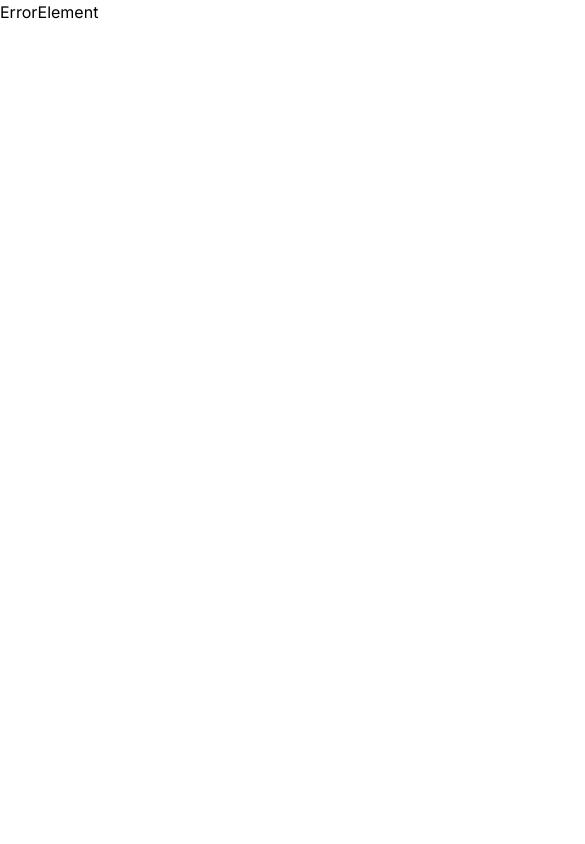
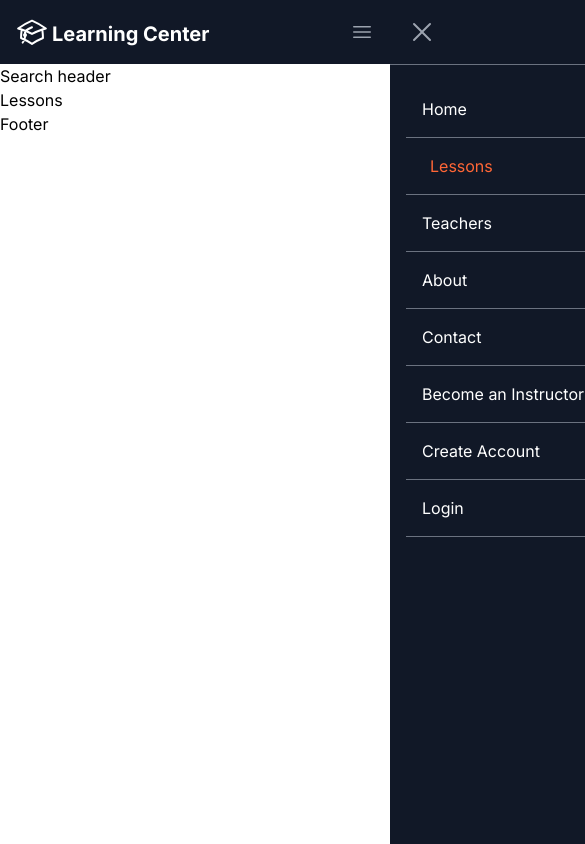
Before and after one commit to hebam17/learning_center, a React (Vite) app in the folder client/: page /lessons in a window 390 px wide. Before the commit this address had no page. Shown: the top 844 px of the page, 585 px wide, since content can reach past the window. Built offline with nearby package versions, Linux system fonts and the light colour scheme.

Commit message:
Create the mobile navbar

```diff
--- a/client/src/App.tsx
+++ b/client/src/App.tsx
@@ -3,6 +3,7 @@ import { createBrowserRouter, RouterProvider } from "react-router-dom";
 import HomePage from "./pages/HomePage";
 import ErrorElement from "./components/ErrorElement";
 import Layout from "./pages/Layout";
+import { Lessons } from "./pages/Lessons";
 
 function App() {
   const router = createBrowserRouter([
@@ -14,6 +15,10 @@ function App() {
           path: "/",
           element: <HomePage />,
         },
+        {
+          path: "/lessons",
+          element: <Lessons />,
+        },
       ],
     },
   ]);
--- a/client/src/__generated__/gql.ts
+++ b/client/src/__generated__/gql.ts
@@ -2,20 +2,7 @@
 import * as types from './graphql';
 import { TypedDocumentNode as DocumentNode } from '@graphql-typed-document-node/core';
 
-/**
- * Map of all GraphQL operations in the project.
- *
- * This map has several performance disadvantages:
- * 1. It is not tree-shakeable, so it will include all operations in the project.
- * 2. It is not minifiable, so the string of a GraphQL query will be multiple times inside the bundle.
- * 3. It does not support dead code elimination, so it will add unused operations.
- *
- * Therefore it is highly recommended to use the babel or swc plugin for production.
- */
-const documents = {
-    "\n  query GetAllStudents{\n    students {\n      id\n      firstname\n      email\n    }\n  }\n": types.GetAllStudentsDocument,
-};
-
+const documents = [];
 /**
  * The gql function is used to parse GraphQL queries into a document that can be used by GraphQL clients.
  *
@@ -30,11 +17,6 @@ const documents = {
  */
 export function gql(source: string): unknown;
 
-/**
- * The gql function is used to parse GraphQL queries into a document that can be used by GraphQL clients.
- */
-export function gql(source: "\n  query GetAllStudents{\n    students {\n      id\n      firstname\n      email\n    }\n  }\n"): (typeof documents)["\n  query GetAllStudents{\n    students {\n      id\n      firstname\n      email\n    }\n  }\n"];
-
 export function gql(source: string) {
   return (documents as any)[source] ?? {};
 }
--- a/client/src/__generated__/graphql.ts
+++ b/client/src/__generated__/graphql.ts
@@ -1,5 +1,4 @@
 /* eslint-disable */
-import { TypedDocumentNode as DocumentNode } from '@graphql-typed-document-node/core';
 export type Maybe<T> = T | null;
 export type InputMaybe<T> = Maybe<T>;
 export type Exact<T extends { [key: string]: unknown }> = { [K in keyof T]: T[K] };
@@ -420,11 +419,3 @@ export enum VerifyType {
   Student = 'student',
   Teacher = 'teacher'
 }
-
-export type GetAllStudentsQueryVariables = Exact<{ [key: string]: never; }>;
-
-
-export type GetAllStudentsQuery = { __typename?: 'RootQueryType', students?: Array<{ __typename?: 'Student', id?: string | null, firstname?: string | null, email?: string | null } | null> | null };
-
-
-export const GetAllStudentsDocument = {"kind":"Document","definitions":[{"kind":"OperationDefinition","operation":"query","name":{"kind":"Name","value":"GetAllStudents"},"selectionSet":{"kind":"SelectionSet","selections":[{"kind":"Field","name":{"kind":"Name","value":"students"},"selectionSet":{"kind":"SelectionSet","selections":[{"kind":"Field","name":{"kind":"Name","value":"id"}},{"kind":"Field","name":{"kind":"Name","value":"firstname"}},{"kind":"Field","name":{"kind":"Name","value":"email"}}]}}]}}]} as unknown as DocumentNode<GetAllStudentsQuery, GetAllStudentsQueryVariables>;
--- /dev/null
+++ b/client/src/components/Logo.tsx
@@ -0,0 +1,34 @@
+import { ReactElement } from "react";
+import { Link } from "react-router-dom";
+
+export default function Logo({
+  color,
+}: {
+  color: string | null;
+}): ReactElement {
+  console.log(color);
+
+  const textColor = color ? `text-${color}` : "text-primary-500";
+  return (
+    <Link
+      to="/"
+      className={`${textColor} whitespace-nowrap flex justify-center items-end gap-1`}
+    >
+      <svg
+        xmlns="http://www.w3.org/2000/svg"
+        fill="none"
+        viewBox="0 0 24 24"
+        strokeWidth="1.5"
+        stroke="currentColor"
+        className="size-8"
+      >
+        <path
+          strokeLinecap="round"
+          strokeLinejoin="round"
+          d="M4.26 10.147a60.438 60.438 0 0 0-.491 6.347A48.62 48.62 0 0 1 12 20.904a48.62 48.62 0 0 1 8.232-4.41 60.46 60.46 0 0 0-.491-6.347m-15.482 0a50.636 50.636 0 0 0-2.658-.813A59.906 59.906 0 0 1 12 3.493a59.903 59.903 0 0 1 10.399 5.84c-.896.248-1.783.52-2.658.814m-15.482 0A50.717 50.717 0 0 1 12 13.489a50.702 50.702 0 0 1 7.74-3.342M6.75 15a.75.75 0 1 0 0-1.5.75.75 0 0 0 0 1.5Zm0 0v-3.675A55.378 55.378 0 0 1 12 8.443m-7.007 11.55A5.981 5.981 0 0 0 6.75 15.75v-1.5"
+        />
+      </svg>
+      <span className="font-bold text-xl">Learning Center</span>
+    </Link>
+  );
+}
--- a/client/src/components/NavHeader.tsx
+++ b/client/src/components/NavHeader.tsx
@@ -1,49 +1,59 @@
 import { NavLink } from "react-router-dom";
+import Logo from "./Logo";
+import { useState } from "react";
 
 export default function NavHeader() {
-  const linkClass = (isActive: boolean): string =>
+  const screenLinkClass = (isActive: boolean): string =>
     isActive ? "screen-link active-screen-link" : "screen-link";
 
+  const mobileLinkClass = (isActive: boolean): string =>
+    isActive ? "mobile-link active-mobile-link" : "mobile-link";
+
+  const [navOpen, setNavOpen] = useState<boolean>(false);
+
   return (
-    <nav>
+    <nav className="relative">
       {/* LARGE SCREEN NAVIGATION */}
-      <div className="large-nav py-0 px-4 flex space-between bg-gray-900 text-gray-500 font-semibold text-lg">
+      <div className="large-nav py-0 px-4 lg:flex space-between bg-gray-900 text-gray-400 font-semibold text-base hidden">
         {/* LEFT SIDE LINKS */}
         <div className="large-nav-left flex-grow">
-          <NavLink to="/" className={({ isActive }) => linkClass(isActive)}>
+          <NavLink
+            to="/"
+            className={({ isActive }) => screenLinkClass(isActive)}
+          >
             Home
           </NavLink>
           <NavLink
             to="/lessons"
-            className={({ isActive }) => linkClass(isActive)}
+            className={({ isActive }) => screenLinkClass(isActive)}
           >
             Lessons
           </NavLink>
 
           <NavLink
             to="/teachers"
-            className={({ isActive }) => linkClass(isActive)}
+            className={({ isActive }) => screenLinkClass(isActive)}
           >
             Teachers
           </NavLink>
 
           <NavLink
             to="/about"
-            className={({ isActive }) => linkClass(isActive)}
+            className={({ isActive }) => screenLinkClass(isActive)}
           >
             About
           </NavLink>
 
           <NavLink
             to="/contact"
-            className={({ isActive }) => linkClass(isActive)}
+            className={({ isActive }) => screenLinkClass(isActive)}
           >
             Contact
           </NavLink>
 
           <NavLink
             to="/new-teacher"
-            className={({ isActive }) => linkClass(isActive)}
+            className={({ isActive }) => screenLinkClass(isActive)}
           >
             Become an Instructor
           </NavLink>
@@ -53,19 +63,148 @@ export default function NavHeader() {
         <div className="large-nav-right">
           <NavLink
             to="/register"
-            className={({ isActive }) => linkClass(isActive)}
+            className={({ isActive }) => screenLinkClass(isActive)}
           >
             Create Account
           </NavLink>
           <NavLink
             to="/login"
-            className={({ isActive }) => linkClass(isActive)}
+            className={({ isActive }) => screenLinkClass(isActive)}
           >
             Login
           </NavLink>
         </div>
       </div>
       {/* ////////////// */}
+
+      {/* SMALLER SCREEN NAVIGATION */}
+      <div className="bg-gray-900">
+        {/* toggle bar */}
+        <div className="lg:hidden flex items-center justify-between gap-2 p-4 text-white">
+          <Logo color="white" />
+          <div className="cursor-pointer">
+            {!navOpen && (
+              <svg
+                xmlns="http://www.w3.org/2000/svg"
+                viewBox="0 0 24 24"
+                fill="#9ca3af"
+                className="size-6"
+                onClick={() => setNavOpen(true)}
+              >
+                <path
+                  fillRule="evenodd"
+                  d="M3 6.75A.75.75 0 0 1 3.75 6h16.5a.75.75 0 0 1 0 1.5H3.75A.75.75 0 0 1 3 6.75ZM3 12a.75.75 0 0 1 .75-.75h16.5a.75.75 0 0 1 0 1.5H3.75A.75.75 0 0 1 3 12Zm0 5.25a.75.75 0 0 1 .75-.75h16.5a.75.75 0 0 1 0 1.5H3.75a.75.75 0 0 1-.75-.75Z"
+                  clipRule="evenodd"
+                />
+              </svg>
+            )}
+          </div>
+        </div>
+
+        {/* THE NAV */}
+        {/* THE OVERLAY */}
+        {navOpen && (
+          <div
+            className="fixed top-0 left-0 bg-black w-screen h-screen opacity-30"
+            onClick={() => setNavOpen(false)}
+          ></div>
+        )}
+        <div
+          className={`${
+            !navOpen ? "translate-x-full" : "translate-x-0"
+          } absolute transition-all duration-700 bg-gray-900 w-3/5 top-0 right-0 h-screen`}
+        >
+          {/* CLOSE BUTTON */}
+          <div className="p-4 border-b-1 border-gray-500 cursor-pointer">
+            <svg
+              xmlns="http://www.w3.org/2000/svg"
+              viewBox="0 0 24 24"
+              fill="#9ca3af"
+              className="size-8"
+              onClick={() => setNavOpen(false)}
+            >
+              <path
+                fillRule="evenodd"
+                d="M5.47 5.47a.75.75 0 0 1 1.06 0L12 10.94l5.47-5.47a.75.75 0 1 1 1.06 1.06L13.06 12l5.47 5.47a.75.75 0 1 1-1.06 1.06L12 13.06l-5.47 5.47a.75.75 0 0 1-1.06-1.06L10.94 12 5.47 6.53a.75.75 0 0 1 0-1.06Z"
+                clipRule="evenodd"
+              />
+            </svg>
+          </div>
+          {/* /////// CLOSE BUTTON END /////// */}
+
+          {/* LINKS */}
+          <div className="text-white flex flex-col p-4">
+            <div className="border-b-1 border-gray-500">
+              <NavLink
+                to="/"
+                className={({ isActive }) => mobileLinkClass(isActive)}
+              >
+                Home
+              </NavLink>
+            </div>
+            <div className="border-b-1 border-gray-500">
+              <NavLink
+                to="/lessons"
+                className={({ isActive }) => mobileLinkClass(isActive)}
+              >
+                Lessons
+              </NavLink>
+            </div>
+
+            <div className="border-b-1 border-gray-500">
+              <NavLink
+                to="/teachers"
+                className={({ isActive }) => mobileLinkClass(isActive)}
+              >
+                Teachers
+              </NavLink>
+            </div>
+
+            <div className="border-b-1 border-gray-500">
+              <NavLink
+                to="/about"
+                className={({ isActive }) => mobileLinkClass(isActive)}
+              >
+                About
+              </NavLink>
+            </div>
+
+            <div className="border-b-1 border-gray-500">
+              <NavLink
+                to="/contact"
+                className={({ isActive }) => mobileLinkClass(isActive)}
+              >
+                Contact
+              </NavLink>
+            </div>
+
+            <div className="border-b-1 border-gray-500">
+              <NavLink
+                to="/new-teacher"
+                className={({ isActive }) => mobileLinkClass(isActive)}
+              >
+                Become an Instructor
+              </NavLink>
+            </div>
+            <div className="border-b-1 border-gray-500">
+              <NavLink
+                to="/register"
+                className={({ isActive }) => mobileLinkClass(isActive)}
+              >
+                Create Account
+              </NavLink>
+            </div>
+            <div className="border-b-1 border-gray-500">
+              <NavLink
+                to="/login"
+                className={({ isActive }) => mobileLinkClass(isActive)}
+              >
+                Login
+              </NavLink>
+            </div>
+          </div>
+        </div>
+      </div>
     </nav>
   );
 }
--- a/client/src/components/SearchHeader.tsx
+++ b/client/src/components/SearchHeader.tsx
@@ -1,3 +1,11 @@
+import Logo from "./Logo";
+
 export default function SearchHeader() {
-  return <div>SearchHeader</div>;
+  return (
+    <div>
+      {/* LARGE SCREEN NAVIGATION */}
+
+      <div>Search header</div>
+    </div>
+  );
 }
--- /dev/null
+++ b/client/src/pages/Lessons.tsx
@@ -0,0 +1,3 @@
+export const Lessons = () => {
+  return <div>Lessons</div>;
+};
--- a/client/src/style.css
+++ b/client/src/style.css
@@ -11,6 +11,14 @@
   }
 
   .active-screen-link {
-    @apply border-t-2 border-primary-500 text-white;
+    @apply border-primary-500 text-white;
+  }
+
+  .mobile-link {
+    @apply inline-block p-4;
+  }
+
+  .active-mobile-link {
+    @apply text-primary-500 ml-2;
   }
 }
--- a/client/tailwind.config.js
+++ b/client/tailwind.config.js
@@ -8,6 +8,9 @@ export default {
         "primary-400": "#FF855E",
         "secodary-900": "#111033",
       },
+      borderWidth: {
+        1: "1px",
+      },
     },
   },
   plugins: [],
```
